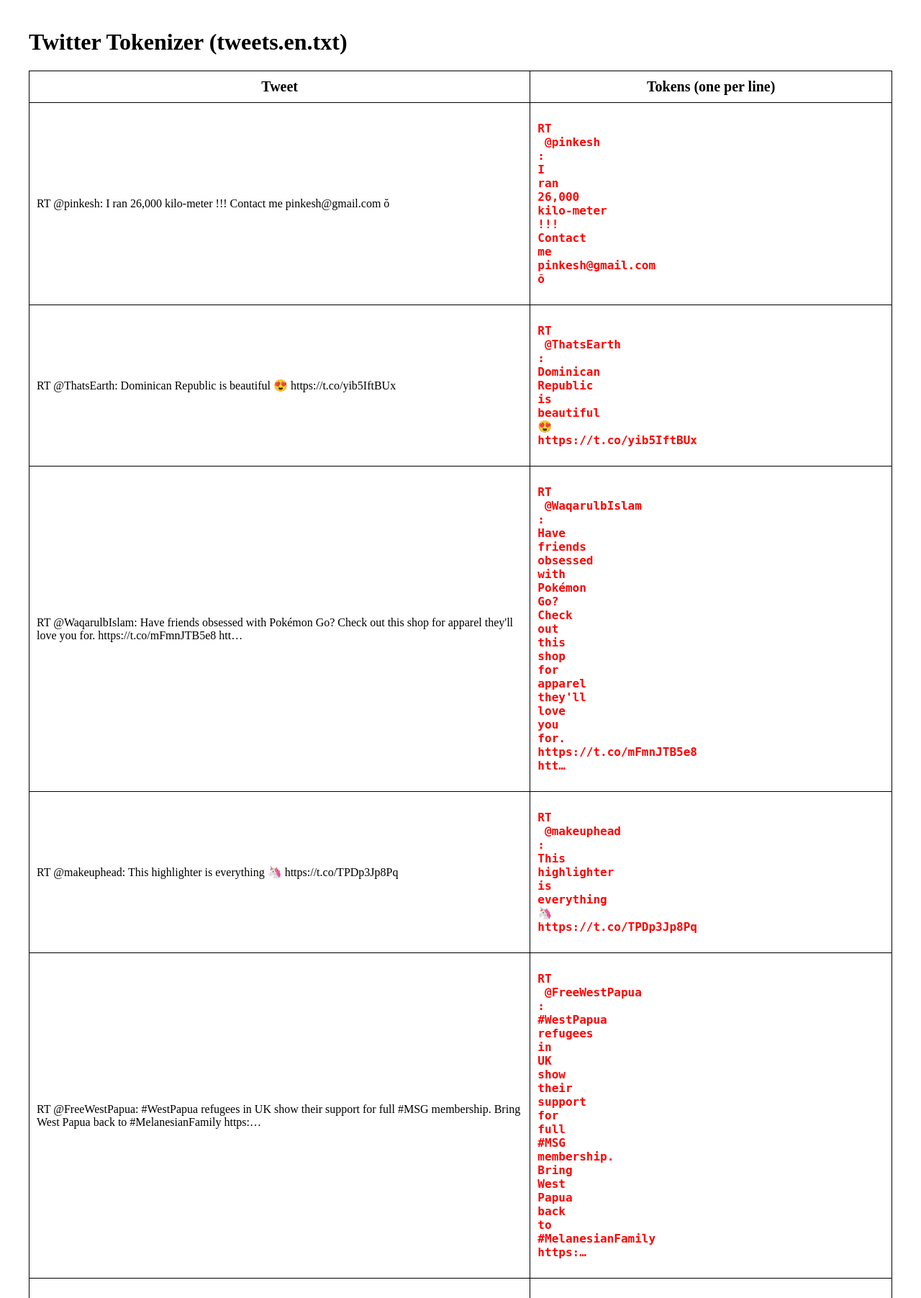
After one commit to pinkeshbadjatiya/twitter-tokenizer, a Flask app: page /tokenize in a window 1280 px wide. The commit adds this page. Shown: the top 1803 px of the page at 72% size. Run offline with Flask 2, Linux system fonts and the light colour scheme.

Commit message:
Update Flask App + Add heurstics for tokenization + Update regexes

```diff
--- a/main.py
+++ b/main.py
@@ -6,7 +6,7 @@ from flask import Flask, render_template
 app = Flask(__name__)
 
 
-class Tokeniser:
+class Tokenizer:
     def __init__(self, file_name):
         self.file_name = file_name
         self.regex_tweet_check = re.compile(r"^RT @[\w\d]+:")
@@ -26,17 +26,16 @@ class Tokeniser:
             tw += line
         self.tweets.append(Tweet(tw))
 
-
-def write_to_file(file_name, tweets):
-    with open(file_name, mode="w", encoding="utf8") as f:
-        for tweet in tweets:
-            print(tweet.tweet, file=f)
+# def write_to_file(file_name, tweets):
+#     with open(file_name, mode="w", encoding="utf8") as f:
+#         for tweet in tweets:
+#             print(tweet.tweet, file=f)
 
 
 @app.route("/")
 def main():
     filename = "tweets.en.txt"
-    t = Tokeniser(filename)
+    t = Tokenizer(filename)
     t.load_tweets()
 
     tweets = []
@@ -46,6 +45,7 @@ def main():
         tweet["glyphs"] = []
         tweet["unicodes"] = []
         tweet["handles"] = []
+        tweet["emails"] = []
         tweet["hashtags"] = []
         tweet["urls"] = []
 
@@ -56,20 +56,37 @@ def main():
                 tweet["unicodes"].append(v)
             elif re.match(r">!HAND\d!<", k):
                 tweet["handles"].append(v)
+            elif re.match(r">!EMAIL\d!<", k):
+                tweet["emails"].append(v)
             elif re.match(r">!HTAG\d!<", k):
                 tweet["hashtags"].append(v)
             elif re.match(r">!URL\d!<", k):
                 tweet["urls"].append(v)
         tweets.append(tweet)
 
-    # write_to_file("output_file.txt", t.tweets)
     return render_template('tweets.html', filename=filename, tweets=tweets)
 
 
-@app.route("/write")
-def write():
-    write_to_file("output_file.txt", t.tweets)
-    return "Success!"
+@app.route("/tokenize")
+def tokenize():
+    filename = "tweets.en.txt"
+    t = Tokenizer(filename)
+    t.load_tweets()
+
+    tweets = []
+    for t in t.tweets:
+        tweet = {}
+        tweet["tweet"] = t.origTweet
+        tweet["tokens"] = t.tokens
+        tweet["ReplacementDict"] = t.ReplacementDict
+        tweets.append(tweet)
+
+    return render_template('tokenize.html', filename=filename, tweets=tweets)
+
+# @app.route("/write")
+# def write():
+#     write_to_file("output_file.txt", t.tweets)
+#     return "Success!"
 
 if __name__ == "__main__":
     app.run()
--- a/parse_tweet.py
+++ b/parse_tweet.py
@@ -2,6 +2,8 @@
 import re
 from collections import defaultdict
 from emoticons import Emoticons
+from six import text_type
+from copy import deepcopy
 
 
 SUBSTITUTION_STARTING_CHAR = ">!"
@@ -18,7 +20,7 @@ class Tweet(object):
               "UNICODE_CHARS": r"[\U000000A0-\U000FFFFF]+",
               "URL": r"(http[s]?://(?:[a-zA-Z]|[0-9]|[$-_@.&+]|[!*\(\),]|(?:%[0-9a-fA-F][0-9a-fA-F]))+)",
               "SPACES": r"\s+",
-              "TWITTER_HANDLE": r"(@[a-zA-Z0-9_]+)"}
+              "TWITTER_HANDLE": r"[^a-zA-Z0-9_](@[a-zA-Z0-9_]+)"}
 
     unicode_glyphs_compiled = re.compile(regexp["UNICODE_GLYPHS"], re.UNICODE)
     regexp = dict((key, re.compile(value)) for key, value in regexp.items())
@@ -42,10 +44,15 @@ class Tweet(object):
         self.Emoticon = self.getAttributeEmoticon(tweet)
 
         self.tweet, self.UserHandles = self.getUserHandles(self.tweet, self.regexp["TWITTER_HANDLE"])
+        self.tweet, self.Emails = self.getEmails(self.tweet, self.regexp["EMAILS"])
         self.tweet, self.Hashtags = self.getHashtags(self.tweet, self.regexp["HASHTAG"])
         self.tweet, self.URLs = self.getURLs(self.tweet, self.regexp["URL"])
         self.tweet, self.UnicodeGlyphs = self.getAttributeGlyphs(self.tweet, self.regexp["UNICODE_GLYPHS"])
         self.tweet, self.UnicodeChars = self.getAttributeUnicodeChars(self.tweet, self.regexp["UNICODE_CHARS"])
+
+        # Tokenize the tweet!
+        # This should happen after all the above extraction is done
+        self.tokens = self.getTokens(self.tweet)
 
         # additional intelligence
         # if ( self.RT and len(self.UserHandles) > 0 ):  # change the owner of tweet?
@@ -56,6 +63,76 @@ class Tweet(object):
         """ for display method """
         return "owner %s, urls: %d, hashtags %d, user_handles %d, len_tweet %d, RT = %s, MT = %s" % \
                (self.Owner, len(self.URLs), len(self.Hashtags), len(self.UserHandles), len(self.tweet), self.RT, self.MT)
+
+    def getTokens(self, tweet, getString=False):
+        """ Convert the tweet into multiple tokens based on heuristics """
+
+        # Copy for safety
+        tweet = deepcopy(tweet)
+
+        # 1. Separate the replaced special words with spaces to avoid problems
+        ##################################################
+        regex = [re.compile(r"(>!GLY\d!<)"),
+                 re.compile(r"(>!HAND\d!<)"),
+                 re.compile(r"(>!EMAIL\d!<)"),
+                 re.compile(r"(>!HTAG\d!<)"),
+                 re.compile(r"(>!URL\d!<)")
+                 ]
+        for reg in regex:
+            tweet = reg.sub(r" \1 ", tweet)
+
+        # Keep the rest of the unicode as it is.
+        regex = [re.compile(r"(>!UNIC\d!<)")
+                 ]
+        for reg in regex:
+            tweet = re.sub(reg, lambda m: self.ReplacementDict[m.group(0)], tweet)
+
+
+        # 2. Cleanup the extra bits
+        ##################################################
+        # Pad numbers with commas to keep them from further tokenization.
+        COMMA_IN_NUM = re.compile(r'(?<!,)([,،])(?![,\d])'), r' \1 '
+
+        # Replace non-breaking spaces with normal spaces.
+        NON_BREAKING = re.compile(u"\u00A0"), " "
+
+        # Don't tokenize period unless it ends the line and that it isn't
+        # preceded by another period, e.g.
+        # "something ..." -> "something ..."
+        # "something." -> "something ."
+        FINAL_PERIOD_1 = re.compile(r"(?<!\.)\.$"), r" ."
+        # Don't tokenize period unless it ends the line eg.
+        # " ... stuff." ->  "... stuff ."
+        FINAL_PERIOD_2 = re.compile(r"""(?<!\.)\.\s*(["'’»›”]) *$"""), r" . \1"
+
+        # Treat continuous commas as fake German,Czech, etc.: „
+        MULTI_COMMAS = re.compile(r'(,{2,})'), r' \1 '
+        # Treat continuous dashes as fake en-dash, etc.
+        MULTI_DASHES = re.compile(r'(-{2,})'), r' \1 '
+        # Treat multiple periods as a thing (eg. ellipsis)
+        MULTI_DOTS = re.compile(r'(\.{2,})'), r' \1 '
+
+        # Left/Right strip, i.e. remove heading/trailing spaces.
+        # These strip regexes should NOT be used,
+        # instead use str.lstrip(), str.rstrip() or str.strip()
+        # (They are kept for reference purposes to the original toktok.pl code)
+        LSTRIP = re.compile(r'^ +'), ''
+        RSTRIP = re.compile(r'\s+$'), '\n'
+        # Merge multiple spaces.
+        ONE_SPACE = re.compile(r' {2,}'), ' '
+
+        self.TOKTOK_REGEXES = [COMMA_IN_NUM, NON_BREAKING, FINAL_PERIOD_1, FINAL_PERIOD_2,
+                               MULTI_DOTS, MULTI_DASHES, MULTI_COMMAS, LSTRIP, RSTRIP,
+                               ONE_SPACE]
+
+        tweet = text_type(tweet)  # Converts input string into unicode.
+        for regexp, subsitution in self.TOKTOK_REGEXES:
+            tweet = regexp.sub(subsitution, tweet)
+
+        # Finally, strips heading and trailing spaces
+        # and converts output string into unicode.
+        tweet = text_type(tweet.strip())
+        return tweet if getString else tweet.split()
 
     def getAttributeRT(self, tweet):
         """ see if tweet is a RT """
@@ -121,6 +198,21 @@ class Tweet(object):
 
         return re.sub(TWITTER_HANDLE_regex, replace_attr, tweet), replacements
 
+    def getEmails(self, tweet, EMAIL_regex):
+        """ given a tweet we try and extract all user handles in order of occurrence"""
+
+        replace_pattern = "EMAIL"
+        replacements = []
+        def replace_attr(matchobj):
+            nonlocal replace_pattern, replacements
+            self.__count[replace_pattern] += 1
+            substitution = SUBSTITUTION_STARTING_CHAR + replace_pattern + str(self.__count[replace_pattern]) + SUBSTITUTION_ENDING_CHAR
+            self.ReplacementDict[substitution] = matchobj.group(0)
+            replacements.append(matchobj.group(0))
+            return substitution
+
+        return re.sub(EMAIL_regex, replace_attr, tweet), replacements
+
     def getHashtags(self, tweet, HASHTAG_regex):
         """ return all hashtags"""
 
--- /dev/null
+++ b/templates/base.html
@@ -0,0 +1,43 @@
+<!doctype html>
+<meta charset=utf-8>
+<html>
+  <head>
+    {% block head %}
+    <title>Twitter Tokenizer</title>
+    <style>
+      body {
+        margin:40px;
+      }
+      table, tr, td, th {
+        border: 1px solid black;
+        border-collapse: collapse;
+        border-radius: 10px;
+      }
+      tr, td, th {
+        padding: 10px;
+      }
+      table {
+          border-spacing: 5px;
+      }
+      th {
+        font-size: 20px;
+      }
+      .token {
+        color:red;
+        font-weight: bold;
+      }
+      pre {
+        font-size: 16px;
+      }
+    </style>
+    {% endblock %}
+  </head>
+  <body>
+    <div id="content">{% block content %}{% endblock %}</div>
+    <div id="footer">
+      {% block footer %}
+      &copy; Copyright 2010 by <a href="/">Pinkesh Badjatiya</a>.
+      {% endblock %}
+    </div>
+  </body>
+</html>
--- /dev/null
+++ b/templates/tokenize.html
@@ -0,0 +1,18 @@
+{% extends "base.html" %}
+{% block content %}
+<h1> Twitter Tokenizer ({{ filename }})</h1>
+<table>
+  <tr>
+    <th>Tweet</th>
+    <th>Tokens (one per line)</th>
+  </tr>
+  {% for t in tweets %}
+    <tr>
+      <td>{{ t.tweet }}</td>
+      <td>
+        <pre>{% for token in t.tokens %}<span class="token">{{ t.ReplacementDict.get(token, token) + "\n" }}</span>{% endfor %}</pre>
+      </td>
+    </tr>
+  {% endfor %}
+</table>
+{% endblock %}
--- a/tweets.en.txt
+++ b/tweets.en.txt
@@ -1,3 +1,4 @@
+RT @pinkesh: I ran 26,000 kilo-meter !!! Contact me pinkesh@gmail.com ŏ
 RT @ThatsEarth: Dominican Republic is beautiful 😍 https://t.co/yib5IftBUx
 RT @WaqarulbIslam: Have friends obsessed with Pokémon Go? Check out this shop for apparel they'll love you for. https://t.co/mFmnJTB5e8 htt…
 RT @makeuphead: This highlighter is everything 🦄 https://t.co/TPDp3Jp8Pq
```
Also changed, not shown: templates/tweets.html (+9 -24 lines).
